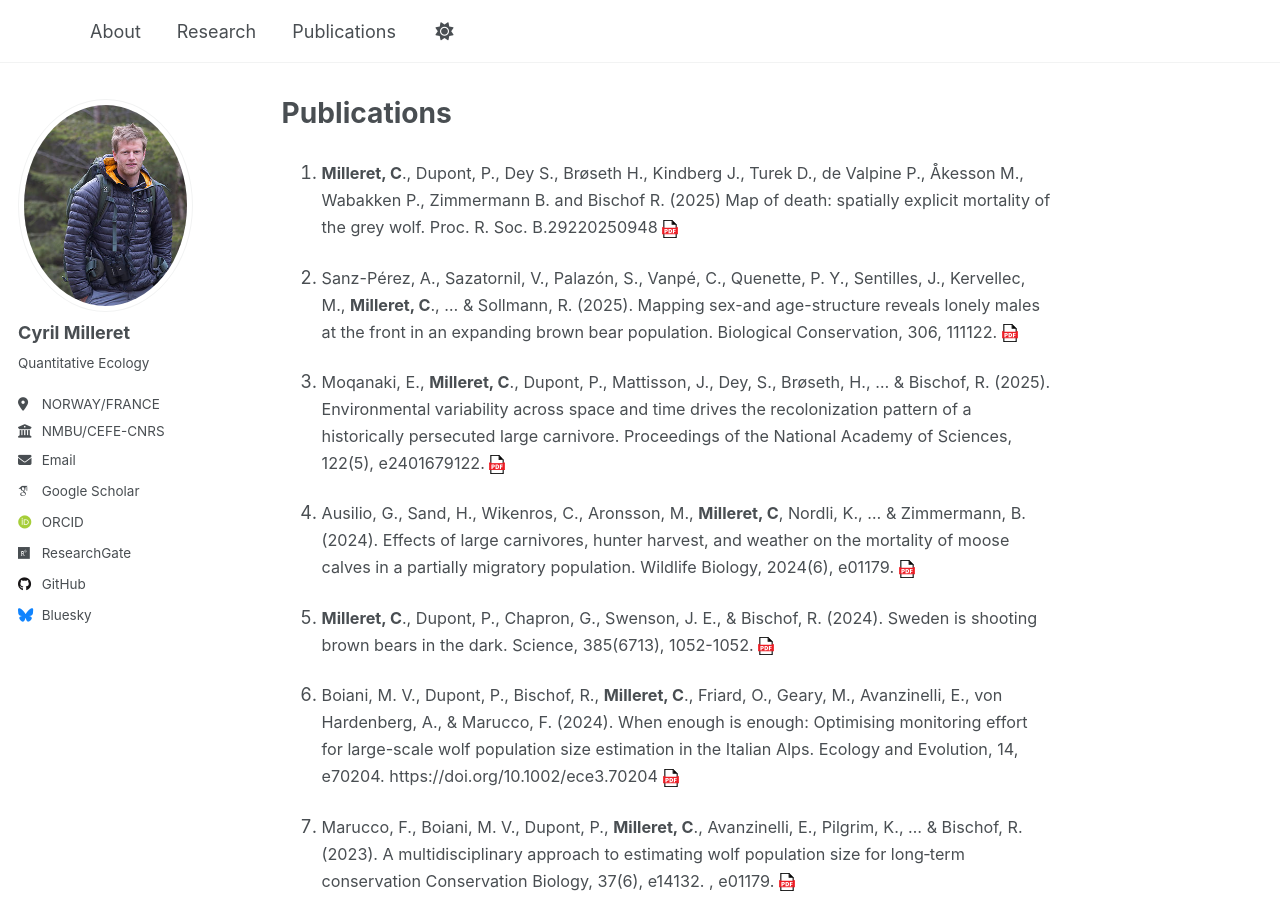
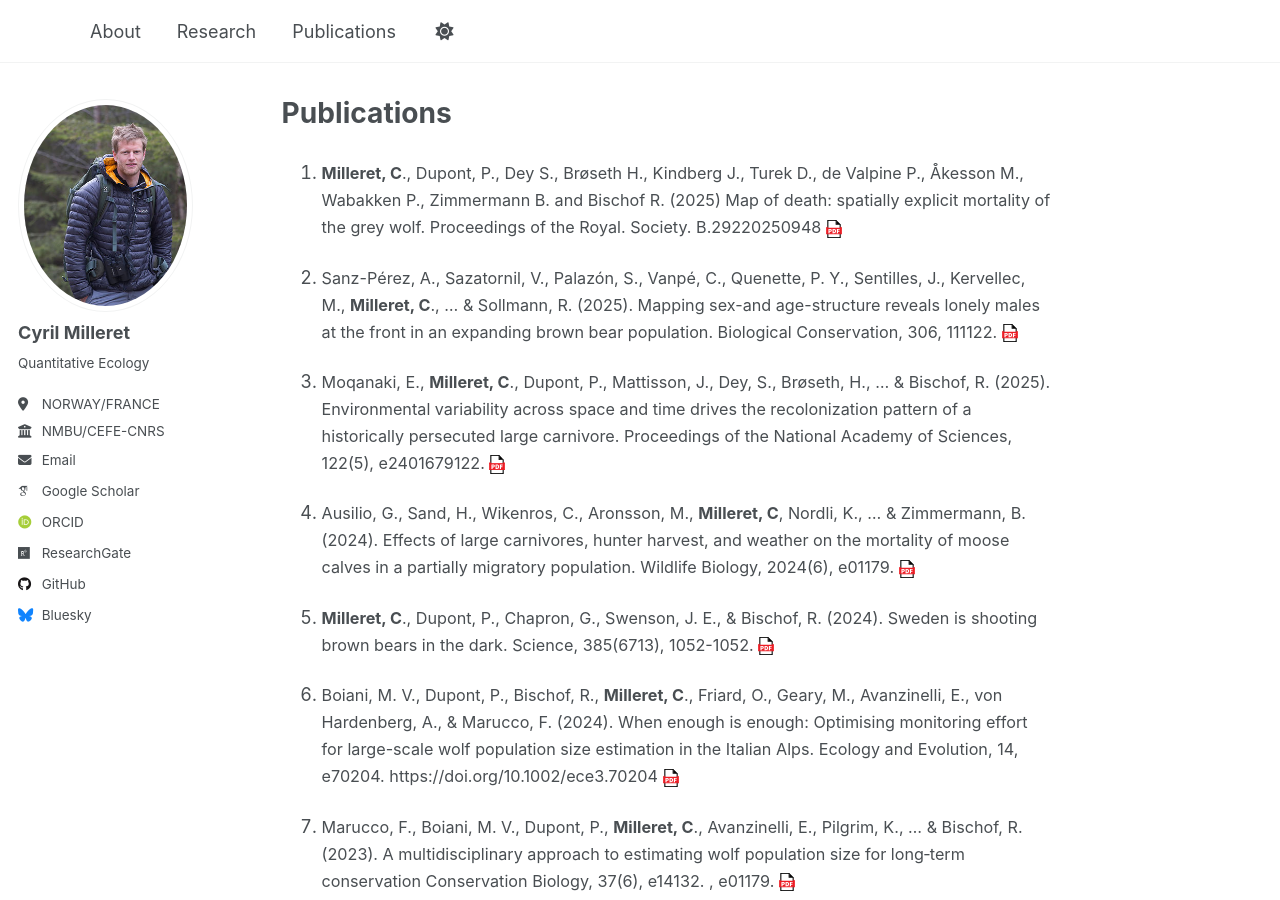
Before and after one commit to Cyril-Milleret/Cyril-Milleret.github.io, a Jekyll site: the page built from _pages/publication.md, in a window 1280 px wide and 900 px high. Built offline with Jekyll 4.4.1, drawn with Linux system fonts in a browser that asks for light colours; some web fonts are replaced; a script that is not in the unit is left out.

Commit message:
update pubs

```diff
--- a/_pages/publication.md
+++ b/_pages/publication.md
@@ -4,7 +4,7 @@ title: "Publications"
 ---
 
 1. <span style="font-size: 0.9em;"> **Milleret, C**., Dupont, P., Dey S., Brøseth H., Kindberg J., Turek D., de Valpine P., Åkesson M.,
-Wabakken P., Zimmermann B. and Bischof R. (2025) Map of death: spatially explicit mortality of the grey wolf. Proc. R. Soc. B.29220250948
+Wabakken P., Zimmermann B. and Bischof R. (2025) Map of death: spatially explicit mortality of the grey wolf. Proceedings of the Royal. Society. B.29220250948
 <a href="http://doi.org/10.1098/rspb.2025.0948" target="_blank">
   <img src="/images/PDF_icon.svg" alt="PDF" width="16" style="vertical-align: middle;">
 </a>
```
